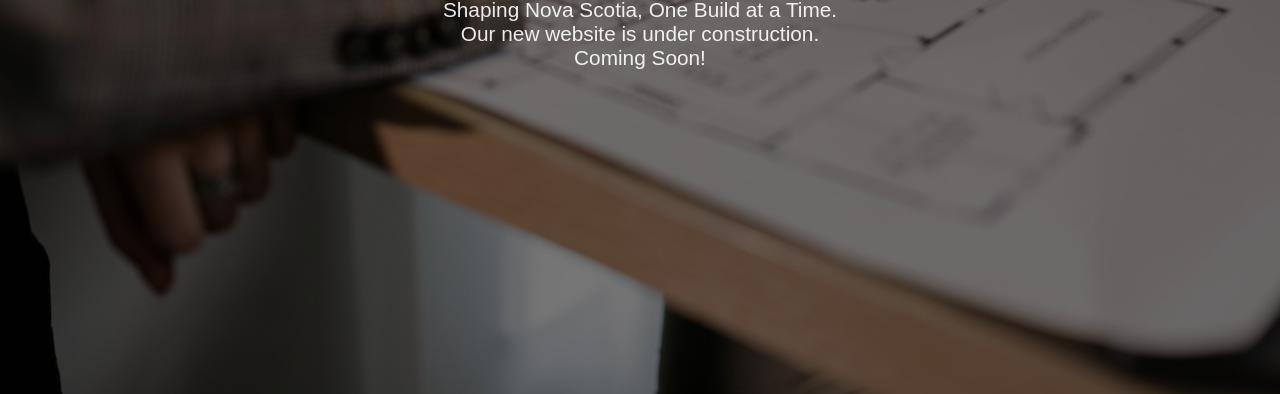
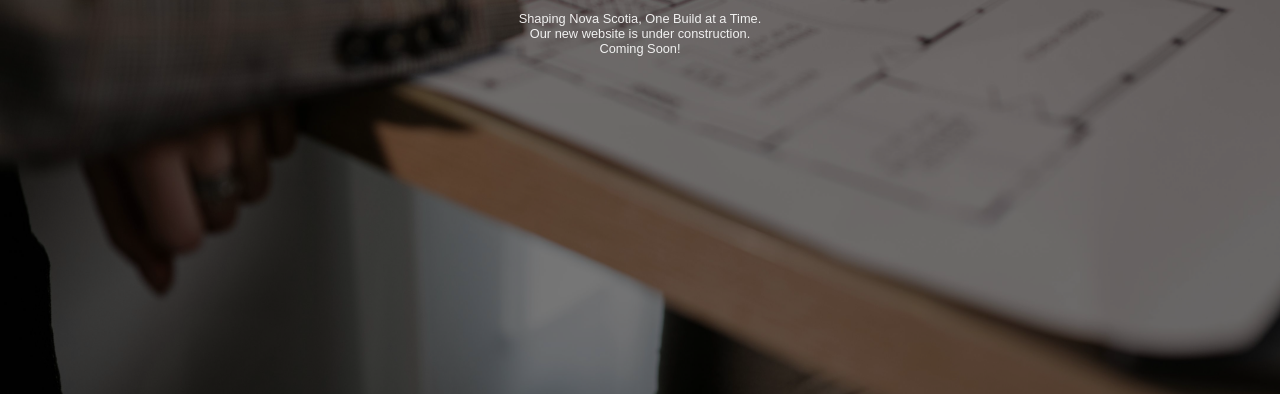
Before and after one commit to HanaGlobeInc/HanaGlobeInc.github.io, a plain HTML site: page index.html in a window 1280 px wide. Shown: the part 406-800 px from the top of the page. Drawn offline with Linux system fonts and the light colour scheme.

Commit message:
Update index.html

```diff
--- a/index.html
+++ b/index.html
@@ -43,7 +43,7 @@
     }
 
     p {
-      font-size: 1.3em;
+      font-size: 0.8em;
       opacity: 0.9;
     }
   </style>
```
